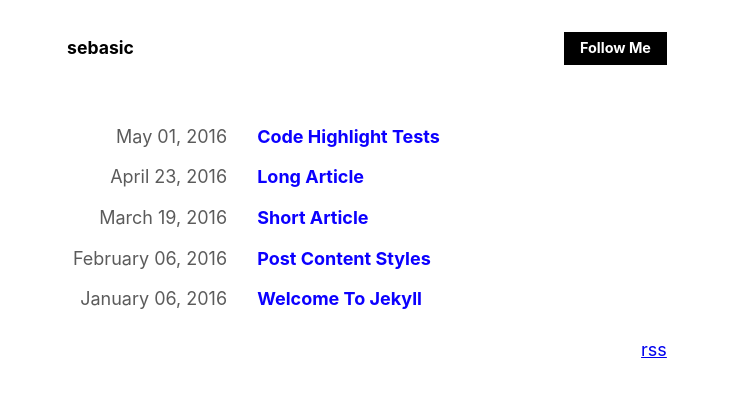
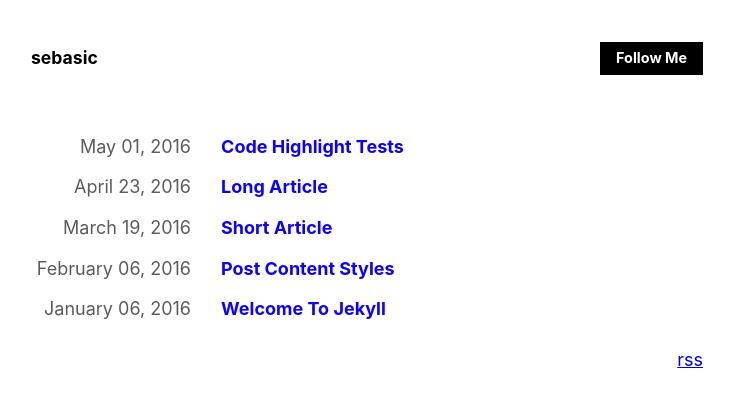
Before and after one commit to lewis262626/sebasic, a Jekyll site: the page built from index.md, in a window 1280 px wide. Shown: the top 407 px of the page, without its empty margins (273-1007 px from the left). Built offline with Jekyll 4.4.1, drawn with Linux system fonts in a browser that asks for light colours.

Commit message:
adjust css for more padding on mobile

```diff
--- a/assets/css/main.css
+++ b/assets/css/main.css
@@ -100,11 +100,9 @@ main {
 
 
 .app_layout {
-    --content-width: 50ch;
-    --layout-padding: 2rem;
-    margin: 0 auto;
-    padding: 0 var(--layout-pading);
-    max-width: calc(var(--content-width) + var(--layout-padding));
+   max-width: 42rem;
+   margin: auto;
+   padding: 10px 0;
 }
 
 
```
